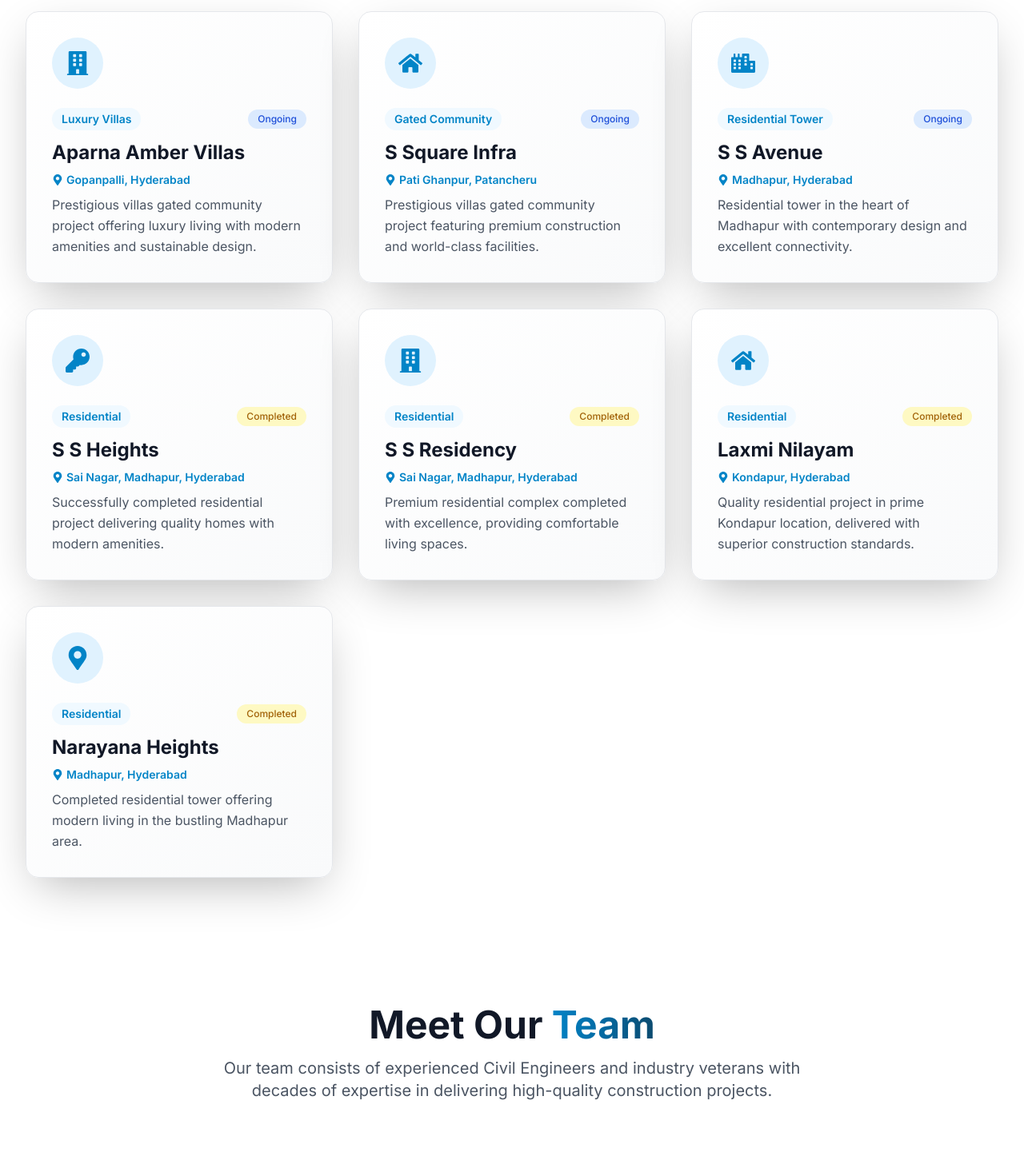
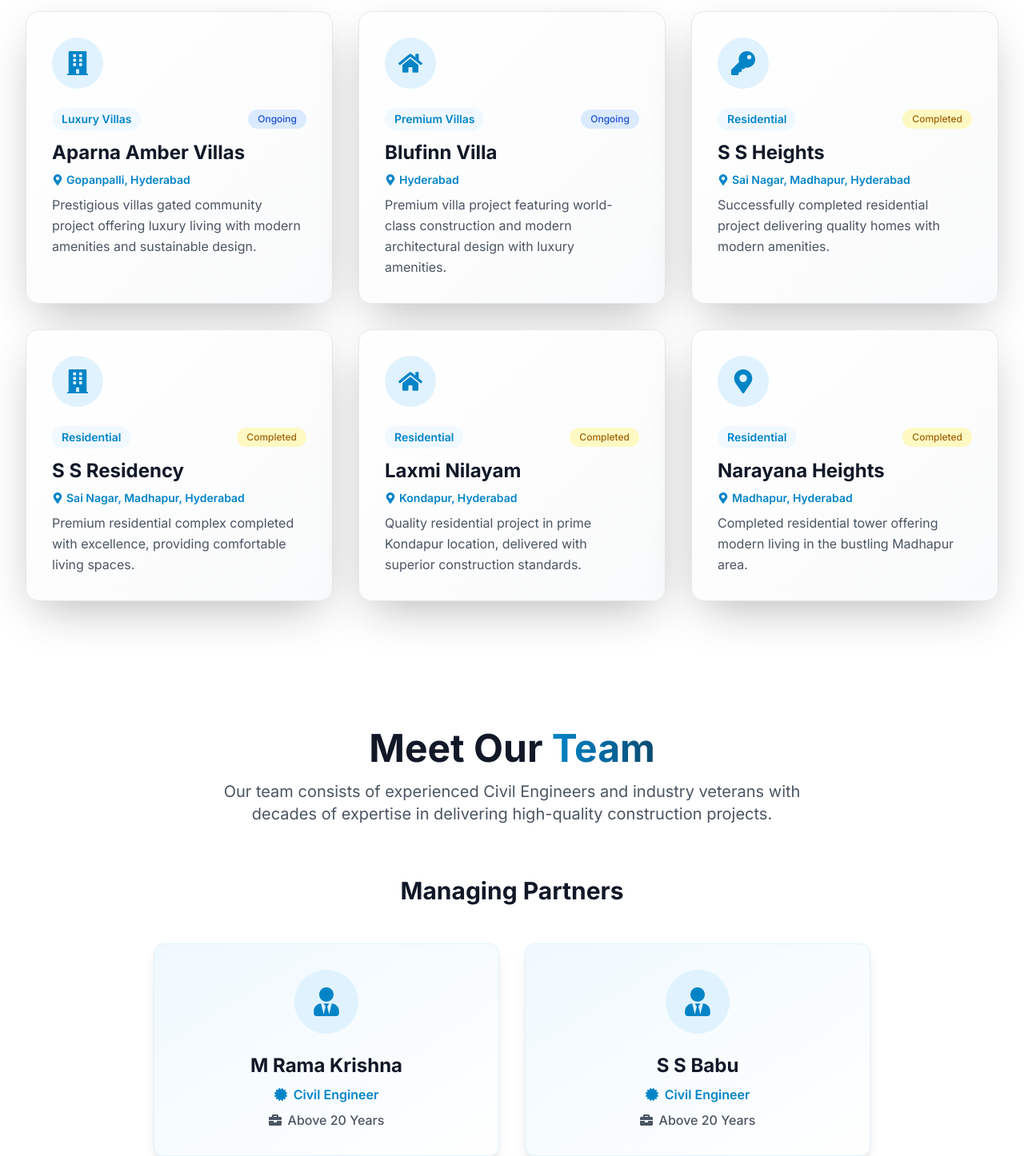
Before and after one commit to rajkumarsaras/SRinfra, a Next.js app: page / in a window 1280 px wide. Shown: the part 2320-3766 px from the top of the page at 80% size. Built offline with nearby package versions, Linux system fonts and the light colour scheme.

Commit message:
Update to 2 managing partners, change ongoing projects to Aparna Amber Villas and Blufinn Villa, remove phone +91 8977520516

```diff
--- a/components/About.tsx
+++ b/components/About.tsx
@@ -7,7 +7,7 @@ export default function About() {
   const stats = [
     { icon: FaChartLine, value: '20+', label: 'Years Experience' },
     { icon: FaBuilding, value: '10+', label: 'Projects Completed' },
-    { icon: FaUsers, value: '3', label: 'Managing Partners' },
+    { icon: FaUsers, value: '2', label: 'Managing Partners' },
     { icon: FaAward, value: '100%', label: 'Client Satisfaction' },
   ]
 
--- a/components/Contact.tsx
+++ b/components/Contact.tsx
@@ -22,8 +22,8 @@ export default function Contact() {
     {
       icon: FaPhone,
       title: 'Phone',
-      details: '+91 8977520516',
-      link: 'tel:+918977520516',
+      details: '+91 8977020517 / +91 8977020518',
+      link: 'tel:+918977020517',
     },
     {
       icon: FaEnvelope,
@@ -77,7 +77,6 @@ export default function Contact() {
                 <FaPhone className="text-2xl text-primary-600 mt-1" />
                 <div>
                   <h3 className="text-lg font-semibold text-gray-900 mb-2">Phone</h3>
-                  <p className="text-gray-600">+91 8977520516</p>
                   <p className="text-gray-600">+91 8977020517</p>
                   <p className="text-gray-600">+91 8977020518</p>
                 </div>
--- a/components/Footer.tsx
+++ b/components/Footer.tsx
@@ -55,7 +55,6 @@ export default function Footer() {
           <div>
             <h4 className="text-lg font-semibold mb-4">Contact</h4>
             <ul className="space-y-2 text-gray-400">
-              <li>+91 8977520516</li>
               <li>+91 8977020517</li>
               <li>+91 8977020518</li>
               <li>srinfra33@gmail.com</li>
--- a/components/Projects.tsx
+++ b/components/Projects.tsx
@@ -16,19 +16,10 @@ export default function Projects() {
     },
     {
       icon: FaHome,
-      title: 'S Square Infra',
-      location: 'Pati Ghanpur, Patancheru',
-      description: 'Prestigious villas gated community project featuring premium construction and world-class facilities.',
-      category: 'Gated Community',
-      status: 'Ongoing',
-      type: 'ongoing',
-    },
-    {
-      icon: FaCity,
-      title: 'S S Avenue',
-      location: 'Madhapur, Hyderabad',
-      description: 'Residential tower in the heart of Madhapur with contemporary design and excellent connectivity.',
-      category: 'Residential Tower',
+      title: 'Blufinn Villa',
+      location: 'Hyderabad',
+      description: 'Premium villa project featuring world-class construction and modern architectural design with luxury amenities.',
+      category: 'Premium Villas',
       status: 'Ongoing',
       type: 'ongoing',
     },
--- a/components/Team.tsx
+++ b/components/Team.tsx
@@ -13,12 +13,6 @@ export default function Team() {
     },
     {
       name: 'S S Babu',
-      profession: 'Civil Engineer',
-      experience: 'Above 20 Years',
-      icon: FaUserTie,
-    },
-    {
-      name: 'P Srinivas',
       profession: 'Civil Engineer',
       experience: 'Above 20 Years',
       icon: FaUserTie,
@@ -46,7 +40,7 @@ export default function Team() {
 
         <div className="mb-16">
           <h3 className="text-3xl font-bold text-center text-gray-900 mb-12">Managing Partners</h3>
-          <div className="grid md:grid-cols-3 gap-8">
+          <div className="grid md:grid-cols-2 gap-8 max-w-4xl mx-auto">
             {managingPartners.map((partner, index) => (
               <motion.div
                 key={index}
```
